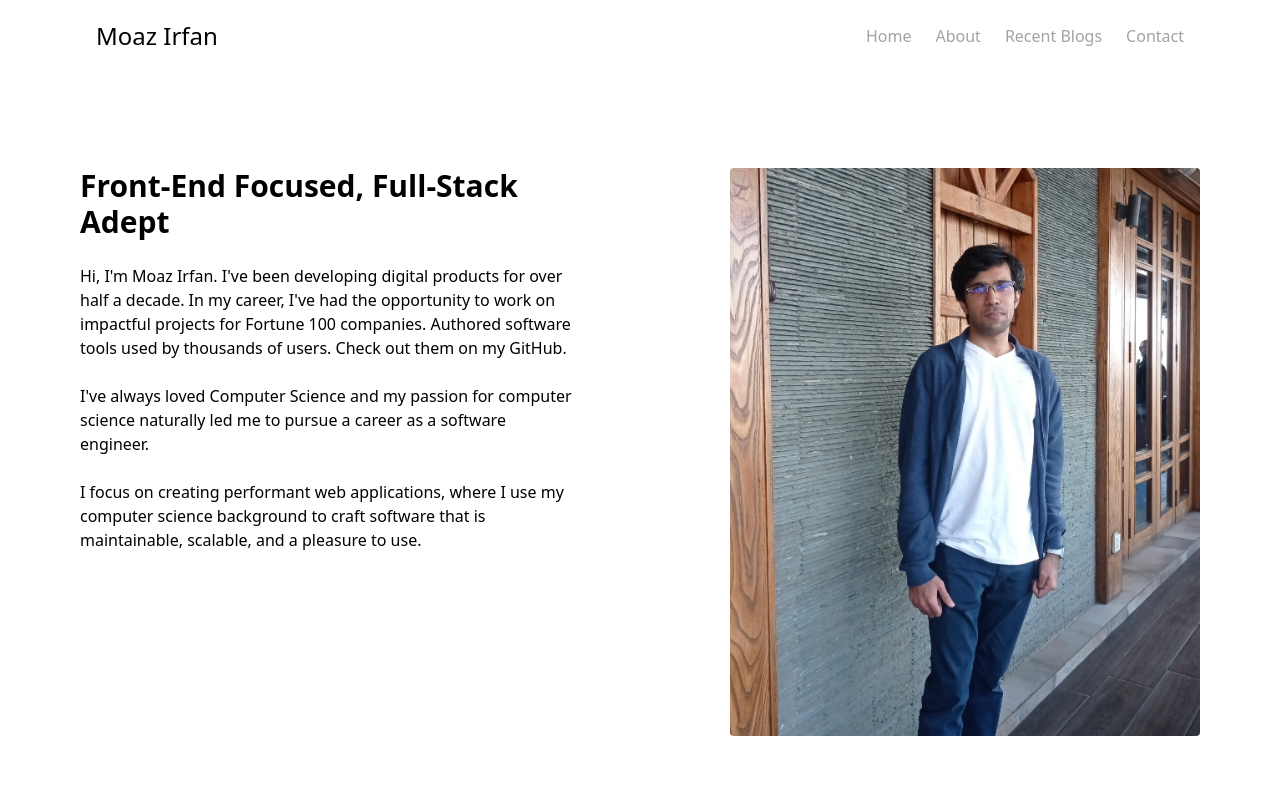
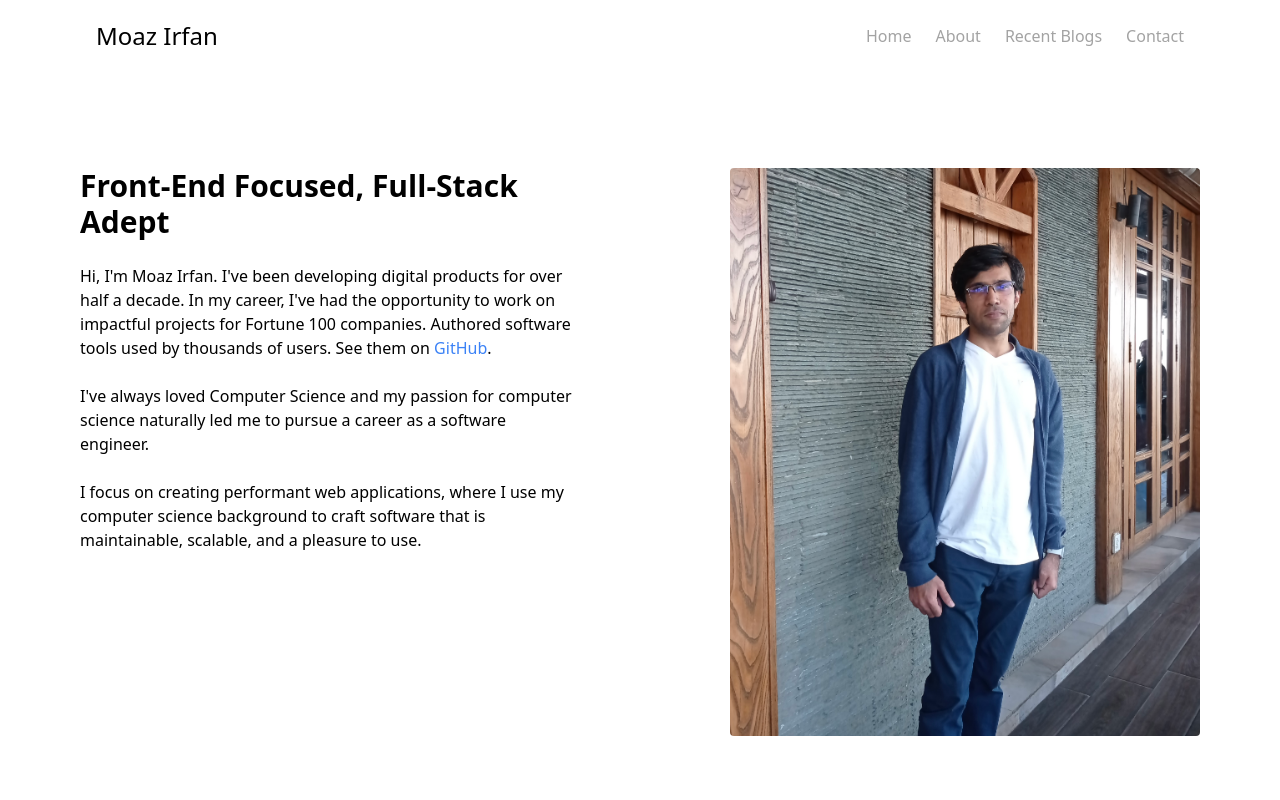
Before and after one commit to MoazIrfan/nextjs-and-tailwind-portfolio, a Next.js app: page /about in a window 1280 px wide. Shown: the top 800 px of the page. Built offline with nearby package versions, Linux system fonts and the light colour scheme.

Commit message:
🐛 FIX: about info

```diff
--- a/app/about/page.tsx
+++ b/app/about/page.tsx
@@ -25,7 +25,7 @@ export default function About() {
             Front-End Focused, Full-Stack Adept
           </h1>
           <p>
-            Hi, I&#39;m Moaz Irfan. I&#39;ve been developing digital products for over half a decade. In my career, I&#39;ve had the opportunity to work on impactful projects for Fortune 100 companies. Authored software tools used by thousands of users. Check out them on my <a target="_blank" rel="noreferrer" href="https://github.com/moazirfan">GitHub</a>.
+            Hi, I&#39;m Moaz Irfan. I&#39;ve been developing digital products for over half a decade. In my career, I&#39;ve had the opportunity to work on impactful projects for Fortune 100 companies. Authored software tools used by thousands of users. See them on <a target="_blank" rel="noreferrer" className="text-blue-500 hover:text-blue-700" href="https://github.com/moazirfan">GitHub</a>.
           </p>
           <br />
           <p>
```
